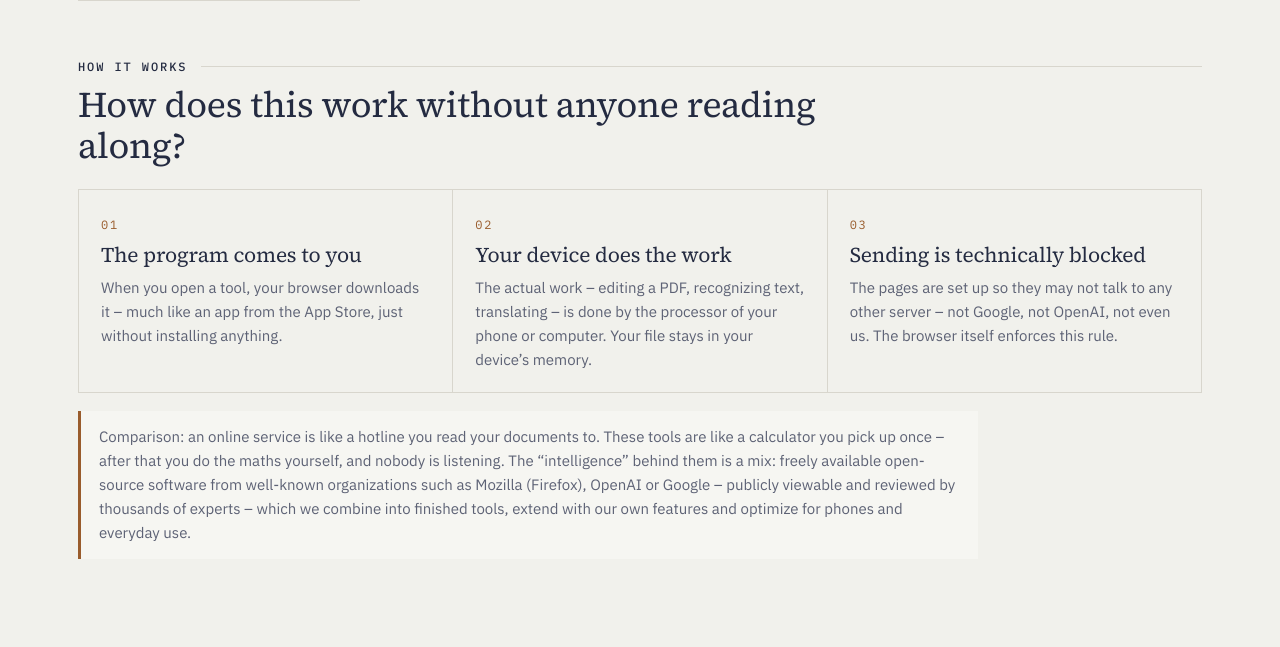
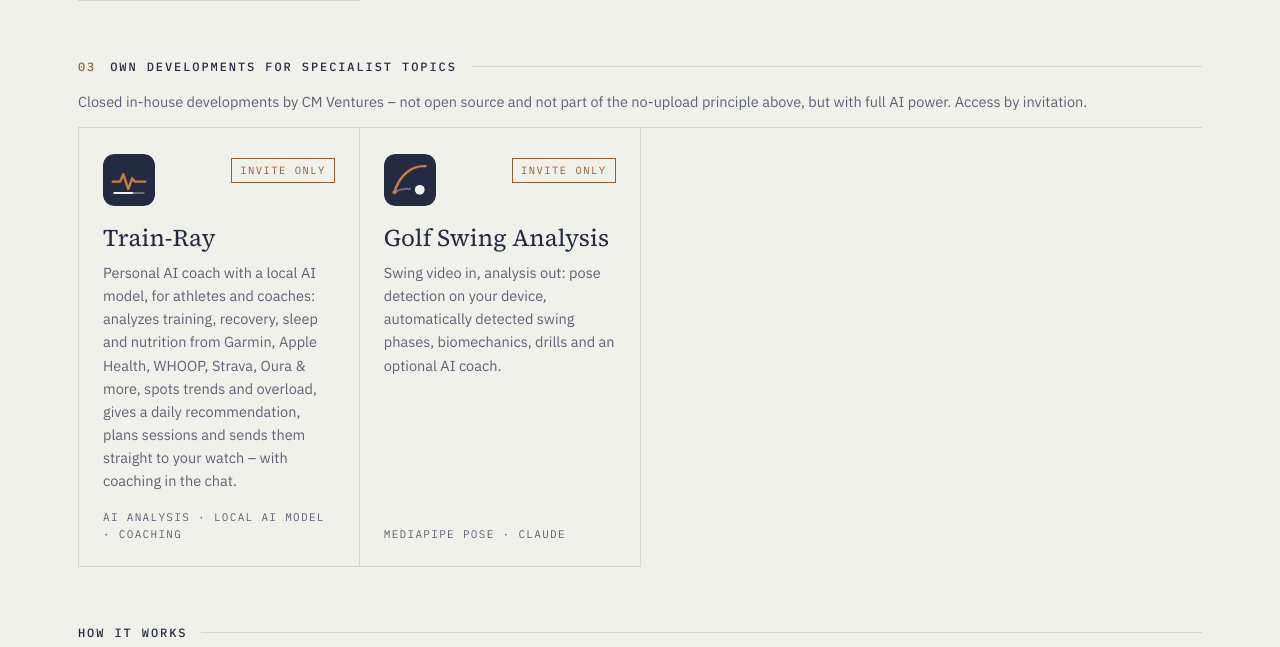
Before and after one commit to maurocasellini/cmv-tools, a plain HTML site: page hub/index.html in a window 1280 px wide. Shown: the part 1940-2587 px from the top of the page. Drawn offline with Linux system fonts and the light colour scheme; files that its build step writes are made by us from their sources; files whose address does not match are found by name.

Commit message:
hub: Train-Ray und Golf Swing als geschlossene Eigenentwicklungen zurück
Nur Karte, Icon und Beschreibung – der Code dieser Apps ist nicht Teil des Repos.

Co-Authored-By: Claude Opus 5.5 <noreply@anthropic.com>
Claude-Session: https://claude.ai/code/session_018rXnVTGqomukET8s3efrfe

```diff
--- a/hub/hub.css
+++ b/hub/hub.css
@@ -13,9 +13,12 @@ a.app:hover img { transform: translateY(-2px); }
 .app .go { position: absolute; right: 24px; top: 30px; font-family: var(--mono); font-style: normal; font-size: 11px; letter-spacing: .14em; text-transform: uppercase; color: var(--accent); opacity: 0; transition: opacity .15s; }
 a.app:hover .go { opacity: 1; }
 @media (hover: none) { .app .go { opacity: 1; } }
+.app .badge { position: absolute; right: 24px; top: 30px; font-family: var(--mono); font-style: normal; font-size: 10.5px; letter-spacing: .14em; text-transform: uppercase;
+  color: var(--muted); border: 1px solid var(--line); padding: 3px 8px; }
 .soon .app img { filter: saturate(.75); opacity: .8; }
 .soon .app strong { color: var(--muted); }
 @media (max-width: 640px) { .app { padding: 22px 18px 18px; } .apps { grid-template-columns: 1fr; } }
+.internal .app .badge { color: var(--accent); border-color: var(--accent); }
 .cat-note { margin: -6px 0 14px; color: var(--muted); font-size: 14.5px; }
 
 /* Licenses page */
@@ -28,3 +31,4 @@ a.app:hover .go { opacity: 1; }
 .lic td:first-child a { color: var(--text); text-decoration: underline; text-decoration-color: var(--line); text-underline-offset: 3px; }
 .lic td:first-child a:hover { color: var(--accent); }
 .lic tr:last-child td { border-bottom: none; }
+a.app .badge { opacity: 1; }
--- a/hub/i18n-en.js
+++ b/hub/i18n-en.js
@@ -1,5 +1,6 @@
 /* English texts of the hub (source texts are German). */
 window.I18N_EN = {
+  'Golf Swing Analysis': 'Golf Swing Analysis', 'PDF · Scan · Sprache · Bild · Video · Übersetzen · QR · Golf': 'PDF · Scan · Voice · Image · Video · Translate · QR · Golf',
   'Open Source & Lizenzen': 'Open source & licenses', 'Quellcode': 'Source code', 'Open-Source-Lizenzen': 'Open-source licenses',
   'Alle CMV Tools sind Open Source. Der vollständige Quellcode steht öffentlich auf GitHub unter der Lizenz AGPL-3.0 – jede und jeder kann nachprüfen, dass nichts hochgeladen wird.':
     'All CMV Tools are open source. The complete source code is public on GitHub under the AGPL-3.0 license – anyone can verify that nothing is uploaded.',
@@ -47,6 +48,10 @@ window.I18N_EN = {
     'A blockchain you can touch: mine blocks, sign payments and watch every node check them – with a teaching mode and a compliance mode that traces money back to darknet markets, mixers and sanctions.',
   'Lern-Tools': 'Learning tools',
   'Interaktive Simulationen, um Technologie zu verstehen und zu unterrichten.': 'Interactive simulations to understand and teach technology.',
+  'Auf Einladung': 'By invitation', 'Invite only': 'Invite only',
+  'Trainings-Cockpit für Sportler und Coaches: Recovery, Workouts, Ernährung und Körperwerte aus Garmin, Strava und WHOOP – vereint zu einer Tagesform.': 'Training cockpit for athletes and coaches: recovery, workouts, nutrition and body metrics from Garmin, Strava and WHOOP – combined into one daily readiness score.',
+  'Schwungvideo rein, Analyse raus: Pose-Erkennung direkt auf dem Gerät, automatisch erkannte Schwungphasen, Biomechanik-Werte, Drills und ein optionaler KI-Coach.':
+    'Swing video in, analysis out: pose detection on your device, automatically detected swing phases, biomechanics, drills and an optional AI coach.',
   'Hinweise zu den Tools': 'About the tools',
   'Alle Tools laufen vollständig in deinem Browser. Dateien werden nur im Arbeitsspeicher deines Geräts verarbeitet und nie an einen Server gesendet. Eine Content Security Policy verbietet den Seiten technisch, Verbindungen zu anderen Servern aufzubauen.':
     'All tools run entirely in your browser. Files are only processed in your device’s memory and never sent to a server. A Content Security Policy technically prevents the pages from connecting to other servers.',
@@ -54,5 +59,9 @@ window.I18N_EN = {
     'The engines used are open source and served by the pages themselves – no third parties are loaded, there is no tracking and there are no cookies.',
   'Open Source + eigene Entwicklung · im Browser': 'Open source + own development · in your browser',
   'Jedes Tool läuft vollständig auf deinem Gerät. Unter der Haube arbeiten bewährte Open-Source-Engines als WebAssembly – kombiniert mit eigenen Funktionen, Bedienoberflächen und Optimierungen von CM Ventures. Deine Dateien verlassen nie dein Gerät.': 'Every tool runs entirely on your device. Under the hood, proven open-source engines run as WebAssembly – combined with our own features, interfaces and optimizations by CM Ventures. Your files never leave your device.',
+  'Persönlicher KI-Coach mit lokalem KI-Modell, für Sportler und Coaches: analysiert Trainings, Recovery, Schlaf und Ernährung aus Garmin, Apple Health, WHOOP, Strava, Oura & Co., erkennt Trends und Überlastung, gibt eine tägliche Empfehlung, plant Einheiten und schickt sie direkt auf die Uhr – Coaching im Chat inklusive.': 'Personal AI coach with a local AI model, for athletes and coaches: analyzes training, recovery, sleep and nutrition from Garmin, Apple Health, WHOOP, Strava, Oura & more, spots trends and overload, gives a daily recommendation, plans sessions and sends them straight to your watch – with coaching in the chat.',
+  'KI-Analysen · Lokales KI-Modell · Coaching': 'AI analysis · Local AI model · Coaching',
   'Vergleich: Ein Online-Dienst ist wie eine Hotline, der du deine Unterlagen vorliest. Diese Tools sind wie ein Taschenrechner, den du dir einmal holst – danach rechnest du selbst, und niemand hört zu. Die „Intelligenz“ dahinter ist eine Mischung: frei verfügbare Open-Source-Programme bekannter Organisationen wie Mozilla (Firefox), OpenAI oder Google – öffentlich einsehbar und von tausenden Fachleuten geprüft –, die wir zu fertigen Werkzeugen verbinden, um eigene Funktionen ergänzen und für Handy und Alltag optimieren.': 'Comparison: an online service is like a hotline you read your documents to. These tools are like a calculator you pick up once – after that you do the maths yourself, and nobody is listening. The “intelligence” behind them is a mix: freely available open-source software from well-known organizations such as Mozilla (Firefox), OpenAI or Google – publicly viewable and reviewed by thousands of experts – which we combine into finished tools, extend with our own features and optimize for phones and everyday use.',
+  'Eigene Entwicklungen für Spezialthemen': 'Own developments for specialist topics',
+  'Geschlossene Eigenentwicklungen von CM Ventures – nicht Open Source und nicht Teil des Kein-Upload-Prinzips oben, dafür mit voller KI-Power. Zugang auf Einladung.': 'Closed in-house developments by CM Ventures – not open source and not part of the no-upload principle above, but with full AI power. Access by invitation.',
 };
--- a/hub/index.html
+++ b/hub/index.html
@@ -29,7 +29,7 @@
   <section id="home">
     <div class="hero">
       <div class="eyebrow accent">Open Source + eigene Entwicklung · im Browser</div>
-      <div class="eyebrow">PDF · Scan · Sprache · Bild · Video · Übersetzen · QR</div>
+      <div class="eyebrow">PDF · Scan · Sprache · Bild · Video · Übersetzen · QR · Golf</div>
       <h1>Tools für jeden Tag. <em>Ohne Upload.</em></h1>
       <p>Jedes Tool läuft vollständig auf deinem Gerät. Unter der Haube arbeiten bewährte Open-Source-Engines als WebAssembly – kombiniert mit eigenen Funktionen, Bedienoberflächen und Optimierungen von CM Ventures. Deine Dateien verlassen nie dein Gerät.</p>
       <ul class="facts">
@@ -125,6 +125,26 @@
       </a>
     </div>
 
+
+    <div class="cat"><span class="num">03</span> Eigene Entwicklungen für Spezialthemen</div>
+    <p class="cat-note">Geschlossene Eigenentwicklungen von CM Ventures – nicht Open Source und nicht Teil des Kein-Upload-Prinzips oben, dafür mit voller KI-Power. Zugang auf Einladung.</p>
+    <div class="apps internal">
+      <div class="app">
+        <img src="apps/train-ray.svg" alt="" width="52" height="52">
+        <strong>Train-Ray</strong>
+        <span>Persönlicher KI-Coach mit lokalem KI-Modell, für Sportler und Coaches: analysiert Trainings, Recovery, Schlaf und Ernährung aus Garmin, Apple Health, WHOOP, Strava, Oura & Co., erkennt Trends und Überlastung, gibt eine tägliche Empfehlung, plant Einheiten und schickt sie direkt auf die Uhr – Coaching im Chat inklusive.</span>
+        <small>KI-Analysen · Lokales KI-Modell · Coaching</small>
+        <em class="badge">Invite only</em>
+      </div>
+      <a class="app" href="https://golfswing.cmventures.xyz/">
+        <img src="apps/golf.svg" alt="" width="52" height="52">
+        <strong>Golf Swing Analysis</strong>
+        <span>Schwungvideo rein, Analyse raus: Pose-Erkennung direkt auf dem Gerät, automatisch erkannte Schwungphasen, Biomechanik-Werte, Drills und ein optionaler KI-Coach.</span>
+        <small>MediaPipe Pose · Claude</small>
+        <em class="badge">Invite only</em>
+      </a>
+    </div>
+
   <div class="how" id="how">
     <div class="how-head">So funktioniert’s</div>
     <h2>Wie geht das, ohne dass jemand mitliest?</h2>
```
Also changed, not shown: hub/apps/golf.svg (added), hub/apps/train-ray.svg (added).
